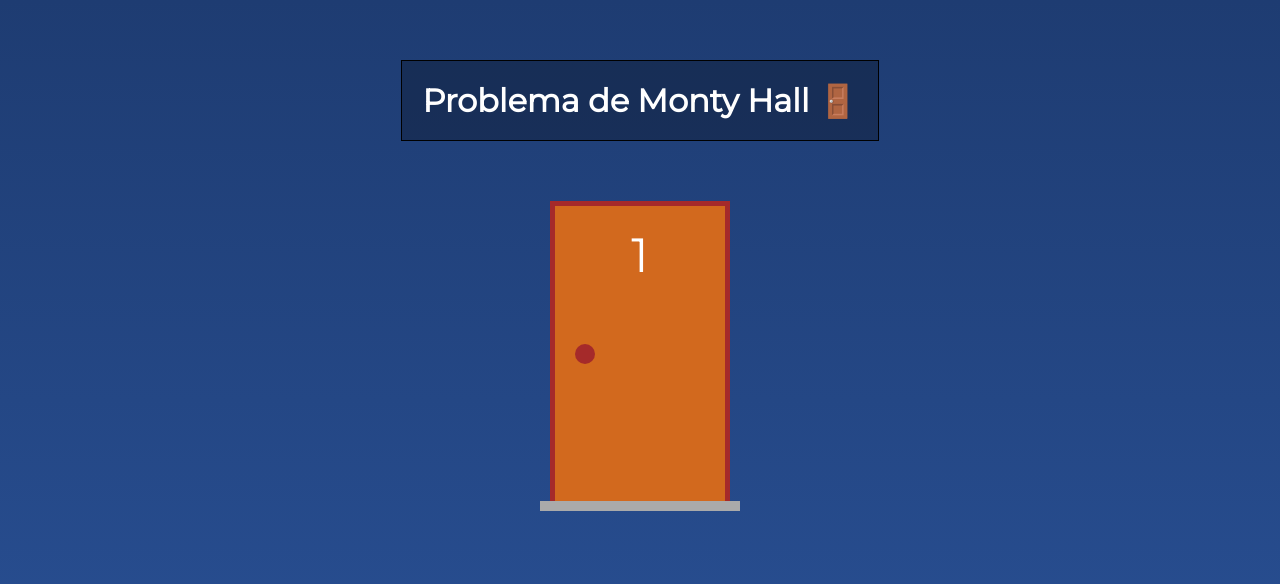
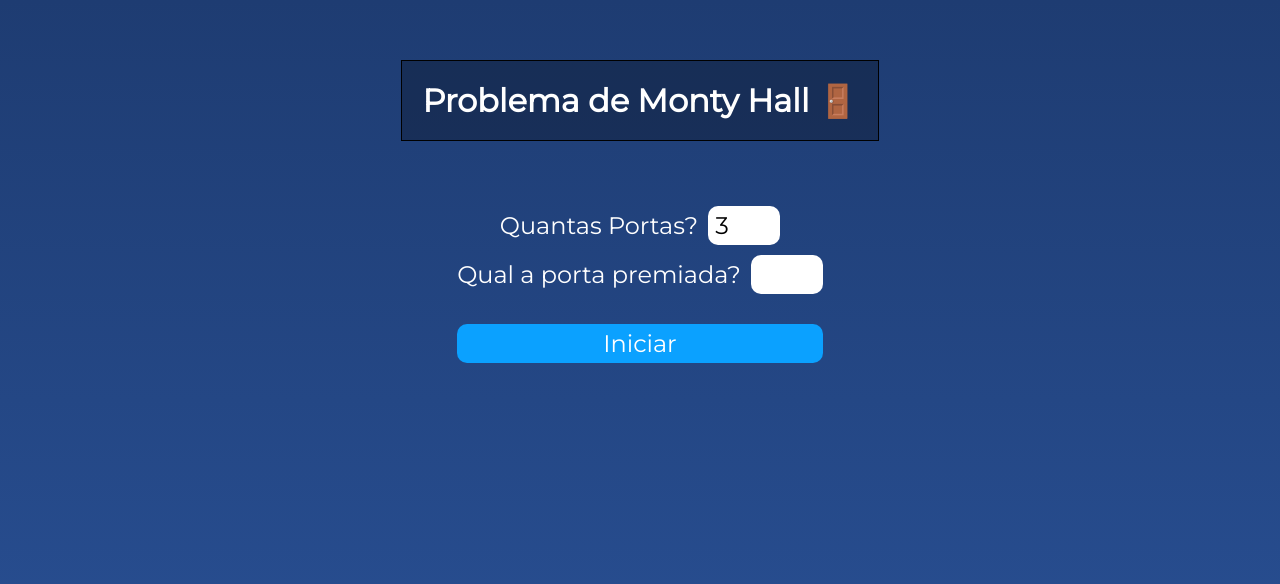
Before and after one commit to LuciLua/montyhall-vuejs, a Vue app: page / in a window 1280 px wide. Shown: the top 584 px of the page. Built offline with nearby package versions, Linux system fonts and the light colour scheme.

Commit message:
🚪 Problema de Monty Hall #04

```diff
--- a/src/App.vue
+++ b/src/App.vue
@@ -2,7 +2,39 @@
   <div id="app">
     <h1>Problema de Monty Hall 🚪</h1>
     <!-- hasGift consigo passar como boolean por causa dos dois pontos, sem eles, seria string -->
-    <DoorHere number="1" :hasGift="false"/>
+    <div class="form">
+      <!-- só vai aparecer aqui se nao estiver startado -->
+      <div v-if="!started">
+        <label for="portsAmount">Quantas Portas?</label>
+        <input
+          type="text"
+          id="portsAmount"
+          size="3"
+          v-model.number="portsAmount"
+        />
+        <!-- v-model causa um two way data binding -->
+        <!-- Two-way binding gives components in your application a way to share data -->
+        <!-- atualizacao de acordo com o que o usuario digitar -->
+      </div>
+      <div v-if="!started">
+        <label for="selectedPort">Qual a porta premiada?</label>
+        <input
+          type="text"
+          id="selectedPort"
+          size="3"
+          v-model.number="selectedPort"
+        />
+      </div>
+
+      <button v-if="!started" @click="started = true">Iniciar</button>
+      <button v-if="started" @click="started = false">Reiniciar</button>
+    </div>
+    <div class="doors" v-if="started">
+      <!-- percorre i para cada porta determinado pela portsAmount -->
+      <div v-for="i in portsAmount" :key="i">
+        <DoorHere :hasGift="i == selectedPort" :number="i" />
+      </div>
+    </div>
   </div>
 </template>
 
@@ -11,7 +43,14 @@ import DoorHere from "./components/DoorHere.vue";
 export default {
   name: "App",
   components: {
-    DoorHere
+    DoorHere,
+  },
+  data: function () {
+    return {
+      started: false,
+      portsAmount: 3,
+      selectedPort: null,
+    };
   },
 };
 </script>
@@ -43,4 +82,50 @@ body {
   margin-bottom: 60px;
   margin-top: 60px;
 }
+
+.form {
+  display: flex;
+  flex-direction: column;
+  justify-content: center;
+  align-items: center;
+  margin-bottom: 40px;
+}
+
+.form,
+.form input,
+.form button {
+  margin-bottom: 10px;
+  font-size: 1.5rem;
+
+  border-radius: 10px;
+  border: none;
+  padding: 5px 7px;
+}
+
+.form input{
+    margin-left: 10px;
+}
+
+.form button{
+    width: 100%;
+    margin-top: 20px;
+    background: rgb(11, 161, 255);
+    color: #fff;
+    cursor: pointer;
+}
+.form button:hover{
+    background: rgb(10, 140, 221);
+}
+
+.form button:active{
+    background: rgb(9, 131, 207);
+}
+
+.doors {
+  display: flex;
+  align-self: stretch;
+  flex-wrap: wrap;
+
+  justify-content: space-around;
+}
 </style>
--- a/src/components/DoorHere.vue
+++ b/src/components/DoorHere.vue
@@ -9,6 +9,7 @@
       <div class="number" :class="{ selected }">
         {{ number }}
       </div>
+      <!-- .stop faz o evento click nao se propagar para a door  -->
       <div class="knob" :class="{ selected }" @click.stop="open=true"></div>
     </div>
   </div>
@@ -80,6 +81,12 @@ export default {
   padding: 20px;
 }
 
+
+.door:hover{
+    background: rgb(224, 111, 30);
+    cursor: pointer;
+}
+
 /* maçaneta */
 .door .knob {
   height: 20px;
```
Also changed, not shown: preview.png (added), 1 other file (tests, documents, lock files or other folders).
